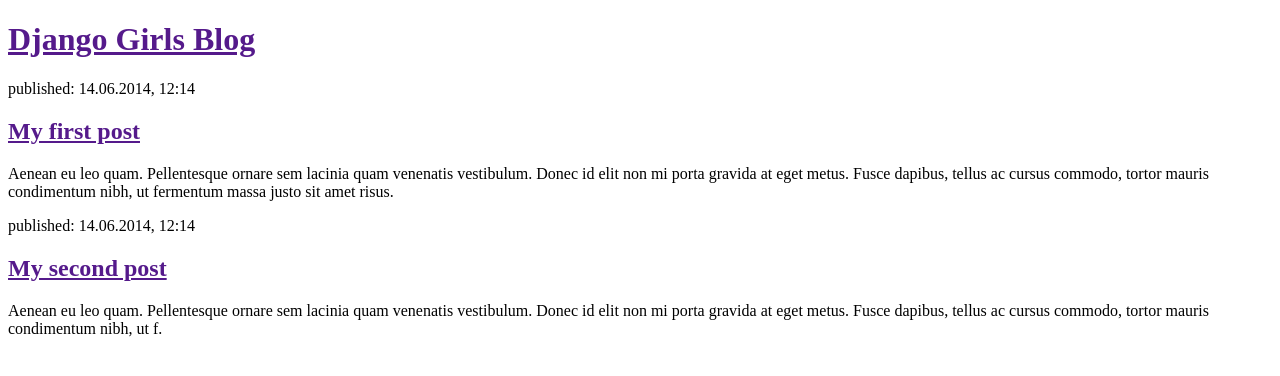
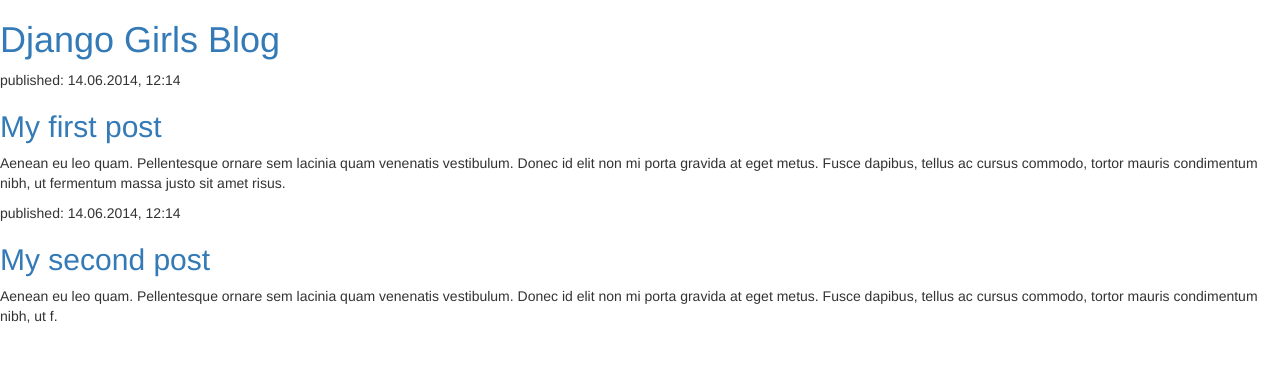
Before and after one commit to dlalstn604/mangogirls, a Django app: template blog/templates/blog/soccer_list.html in a window 1280 px wide. Shown: the top 376 px of the page. Run offline with Django 3.2, Linux system fonts and the light colour scheme; the template is opened without the code that fills it, so the values that code supplies are empty; some libraries are stand-ins or nearby versions.

Commit message:
템플릿

```diff
--- a/blog/static/css/soccer.css
+++ b/blog/static/css/soccer.css
@@ -1,5 +1,3 @@
-.page-header {
-    background-color: #ff9400;
-    margin-top: 0;
-    padding: 20px 20px 20px 40px;
+h1 a {
+    color: #FCA205;
 }
--- a/blog/templates/blog/soccer_list.html
+++ b/blog/templates/blog/soccer_list.html
@@ -1,11 +1,16 @@
+{% load staticfiles %}
+
 <!doctype html>
 <html lang="ko">
 <head>
+    <link rel="stylesheet" href="{% static 'css/blog.css' %}">
     <meta charset="UTF-8">
     <meta name="viewport"
           content="width=device-width, user-scalable=no, initial-scale=1.0, maximum-scale=1.0, minimum-scale=1.0">
     <meta http-equiv="X-UA-Compatible" content="ie=edge">
     <title>HELLO ! MANGO GIRLS</title>
+    <link rel="stylesheet" href="//maxcdn.bootstrapcdn.com/bootstrap/3.2.0/css/bootstrap.min.css">
+    <link rel="stylesheet" href="//maxcdn.bootstrapcdn.com/bootstrap/3.2.0/css/bootstrap-theme.min.css">
 </head>
 <body>
         <div>
```
Lines whose indentation alone changed are shown as unchanged.
